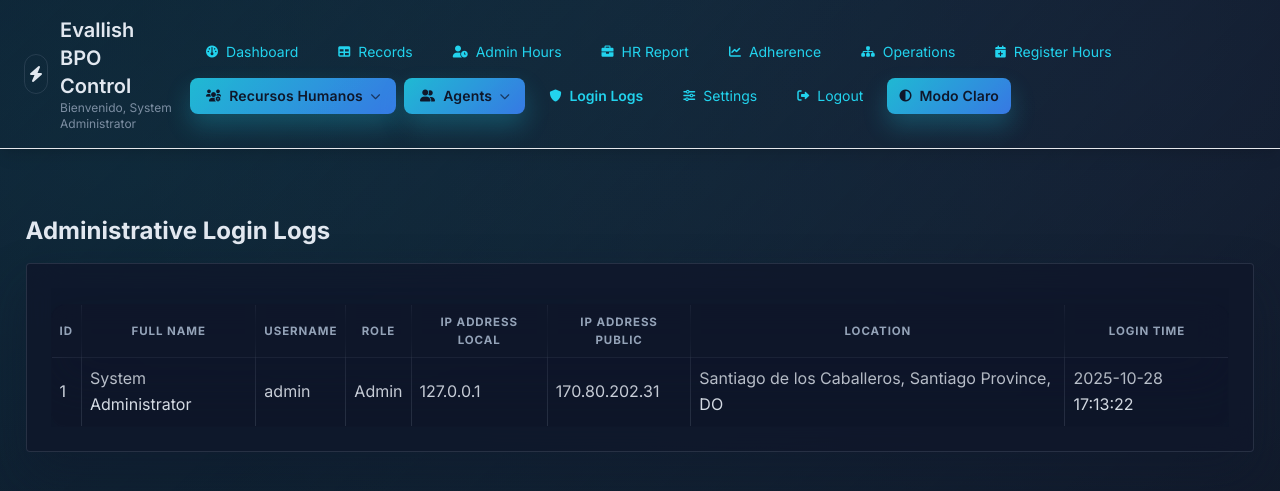
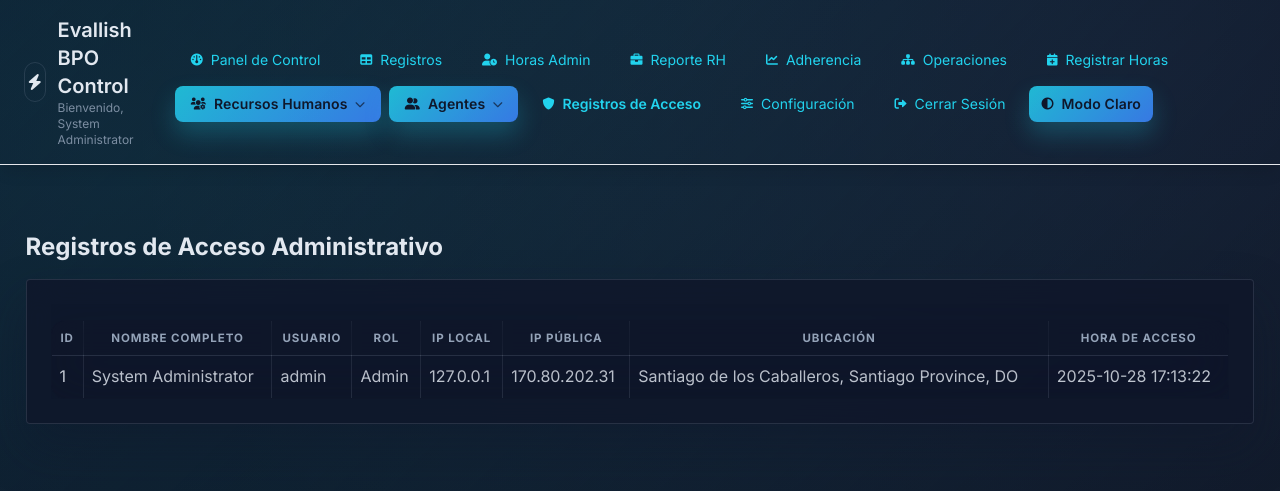
Before and after one commit to Jonathan20021/ponche-xtreme, a PHP site: page /login_logs.php in a window 1280 px wide. Shown: the top 491 px of the page. Run offline with PHP 8.4, Linux system fonts and the light colour scheme; a user stored in the database is signed in; data comes from the database, SQL or seed files in the repository; some libraries are stand-ins or nearby versions.

Commit message:
1.14 idioma spanish

```diff
--- a/header.php
+++ b/header.php
@@ -10,20 +10,20 @@ $isInSubdir = (strpos($_SERVER['PHP_SELF'], '/agents/') !== false || strpos($_SE
 $baseHref = $isInSubdir ? '../' : '';
 
 $navItems = [
-    'dashboard' => ['label' => 'Dashboard', 'href' => $baseHref . 'dashboard.php', 'icon' => 'fa-gauge'],
-    'records' => ['label' => 'Records', 'href' => $baseHref . 'records.php', 'icon' => 'fa-table'],
-    'view_admin_hours' => ['label' => 'Admin Hours', 'href' => $baseHref . 'view_admin_hours.php', 'icon' => 'fa-user-clock'],
-    'hr_report' => ['label' => 'HR Report', 'href' => $baseHref . 'hr_report.php', 'icon' => 'fa-briefcase'],
-    'adherence_report' => ['label' => 'Adherence', 'href' => $baseHref . 'adherencia_report_hr.php', 'icon' => 'fa-chart-line'],
-    'operations_dashboard' => ['label' => 'Operations', 'href' => $baseHref . 'operations_dashboard.php', 'icon' => 'fa-sitemap'],
-    'register_attendance' => ['label' => 'Register Hours', 'href' => $baseHref . 'register_attendance.php', 'icon' => 'fa-calendar-plus'],
+    'dashboard' => ['label' => 'Panel de Control', 'href' => $baseHref . 'dashboard.php', 'icon' => 'fa-gauge'],
+    'records' => ['label' => 'Registros', 'href' => $baseHref . 'records.php', 'icon' => 'fa-table'],
+    'view_admin_hours' => ['label' => 'Horas Admin', 'href' => $baseHref . 'view_admin_hours.php', 'icon' => 'fa-user-clock'],
+    'hr_report' => ['label' => 'Reporte RH', 'href' => $baseHref . 'hr_report.php', 'icon' => 'fa-briefcase'],
+    'adherence_report' => ['label' => 'Adherencia', 'href' => $baseHref . 'adherencia_report_hr.php', 'icon' => 'fa-chart-line'],
+    'operations_dashboard' => ['label' => 'Operaciones', 'href' => $baseHref . 'operations_dashboard.php', 'icon' => 'fa-sitemap'],
+    'register_attendance' => ['label' => 'Registrar Horas', 'href' => $baseHref . 'register_attendance.php', 'icon' => 'fa-calendar-plus'],
     'hr_module' => [
         'label' => 'Recursos Humanos',
         'icon' => 'fa-users-cog',
         'children' => [
             [
                 'section' => 'hr_dashboard',
-                'label' => 'Dashboard HR',
+                'label' => 'Panel RH',
                 'href' => $baseHref . 'hr/index.php',
                 'icon' => 'fa-chart-pie',
             ],
@@ -72,12 +72,12 @@ $navItems = [
         ],
     ],
     'agents' => [
-        'label' => 'Agents',
+        'label' => 'Agentes',
         'icon' => 'fa-user-friends',
         'children' => [
             [
                 'section' => 'agent_dashboard',
-                'label' => 'Agent Dashboard',
+                'label' => 'Panel de Agente',
                 'href' => $baseHref . 'agent_dashboard.php',
                 'icon' => 'fa-chart-bar',
             ],
@@ -89,14 +89,14 @@ $navItems = [
             ],
             [
                 'section' => 'register_attendance',
-                'label' => 'Punch',
+                'label' => 'Marcar Asistencia',
                 'href' => $baseHref . 'punch.php',
                 'icon' => 'fa-fingerprint',
             ],
         ],
     ],
-    'login_logs' => ['label' => 'Login Logs', 'href' => $baseHref . 'login_logs.php', 'icon' => 'fa-shield-alt'],
-    'settings' => ['label' => 'Settings', 'href' => $baseHref . 'settings.php', 'icon' => 'fa-sliders-h'],
+    'login_logs' => ['label' => 'Registros de Acceso', 'href' => $baseHref . 'login_logs.php', 'icon' => 'fa-shield-alt'],
+    'settings' => ['label' => 'Configuración', 'href' => $baseHref . 'settings.php', 'icon' => 'fa-sliders-h'],
 ];
 
 $theme = $_SESSION['theme'] ?? 'dark';
@@ -119,7 +119,7 @@ if ($isAuthenticated) {
 }
 ?>
 <!DOCTYPE html>
-<html lang="en">
+<html lang="es">
 <head>
     <meta charset="UTF-8">
     <meta name="viewport" content="width=device-width, initial-scale=1.0">
@@ -158,7 +158,7 @@ if ($isAuthenticated) {
                         aria-controls="primary-nav"
                         aria-expanded="false">
                     <i class="fas fa-bars"></i>
-                    Menu
+                    Menú
                 </button>
             </div>
 
@@ -228,12 +228,12 @@ if ($isAuthenticated) {
                     <?php endforeach; ?>
                     <a href="<?= $baseHref ?>logout.php" class="inline-flex items-center gap-2 px-4 py-2 rounded-lg text-sm bg-rose-500/20 text-rose-200 hover:bg-rose-500/30 transition-colors">
                         <i class="fas fa-sign-out-alt text-xs"></i>
-                        <span>Logout</span>
+                        <span>Cerrar Sesión</span>
                     </a>
                 <?php else: ?>
                     <a href="<?= $baseHref ?>index.php" class="inline-flex items-center gap-2 px-4 py-2 rounded-lg text-sm text-slate-300 hover:text-white hover:bg-slate-800/60 transition-colors">
                         <i class="fas fa-sign-in-alt text-xs"></i>
-                        <span>Login</span>
+                        <span>Iniciar Sesión</span>
                     </a>
                 <?php endif; ?>
                 <form action="<?= $baseHref ?>theme_toggle.php" method="post" class="inline-flex">
--- a/index.php
+++ b/index.php
@@ -57,7 +57,7 @@ if (isset($_POST['login'])) {
         if ($accessiblePage === null) {
             // User has no access to any page
             session_destroy();
-            $error = "Tu cuenta no tiene permisos para acceder a ninguna seccion del sistema.";
+            $error = "Tu cuenta no tiene permisos para acceder a ninguna sección del sistema.";
         } else {
             header('Location: ' . $accessiblePage);
             exit;
--- a/login_logs.php
+++ b/login_logs.php
@@ -16,23 +16,23 @@ $logs = $stmt->fetchAll(PDO::FETCH_ASSOC);
 ?>
 
 <!DOCTYPE html>
-<html lang="en">
+<html lang="es">
 <?php include 'header.php'; ?>
 <body class="bg-gray-100">
     <div class="container mx-auto mt-6">
-        <h2 class="text-2xl font-bold mb-4">Administrative Login Logs</h2>
+        <h2 class="text-2xl font-bold mb-4">Registros de Acceso Administrativo</h2>
         <div class="bg-white p-6 rounded shadow-md">
             <table class="w-full mt-4 border-collapse">
                 <thead>
                     <tr class="bg-gray-200">
                         <th class="p-2 border">ID</th>
-                        <th class="p-2 border">Full Name</th>
-                        <th class="p-2 border">Username</th>
-                        <th class="p-2 border">Role</th>
-                        <th class="p-2 border">IP Address Local</th>
-                        <th class="p-2 border">IP Address Public</th>
-                        <th class="p-2 border">Location</th>
-                        <th class="p-2 border">Login Time</th>
+                        <th class="p-2 border">Nombre Completo</th>
+                        <th class="p-2 border">Usuario</th>
+                        <th class="p-2 border">Rol</th>
+                        <th class="p-2 border">IP Local</th>
+                        <th class="p-2 border">IP Pública</th>
+                        <th class="p-2 border">Ubicación</th>
+                        <th class="p-2 border">Hora de Acceso</th>
                     </tr>
                 </thead>
                 <tbody>
--- a/punch.php
+++ b/punch.php
@@ -250,9 +250,8 @@ if (isset($_COOKIE['savedUsername'])) {
     }
 }
 ?>
-
 <!DOCTYPE html>
-<html lang="en">
+<html lang="es">
 <head>
     <meta charset="UTF-8">
     <meta name="viewport" content="width=device-width, initial-scale=1.0">
--- a/unauthorized.php
+++ b/unauthorized.php
@@ -16,7 +16,7 @@ if ($accessiblePage === null) {
 }
 ?>
 <!DOCTYPE html>
-<html lang="en">
+<html lang="es">
 <head>
     <meta charset="UTF-8">
     <meta name="viewport" content="width=device-width, initial-scale=1.0">
@@ -28,7 +28,7 @@ if ($accessiblePage === null) {
         <div class="unauthorized-card">
             <h1>Acceso no autorizado</h1>
             <p>No tienes permisos para acceder a <strong><?= $section ?></strong>.</p>
-            <a class="btn-primary" href="<?= htmlspecialchars($accessiblePage) ?>">Ir a una pagina permitida</a>
+            <a class="btn-primary" href="<?= htmlspecialchars($accessiblePage) ?>">Ir a una página permitida</a>
         </div>
     </main>
 </body>
```
Also changed, not shown: dashboard.php (+20 -20 lines), edit_record.php (+13 -13 lines), header_agent.php (+7 -7 lines), login_agent.php (+5 -5 lines), password_recovery.php (+10 -10 lines), reset_password.php (+11 -11 lines).
